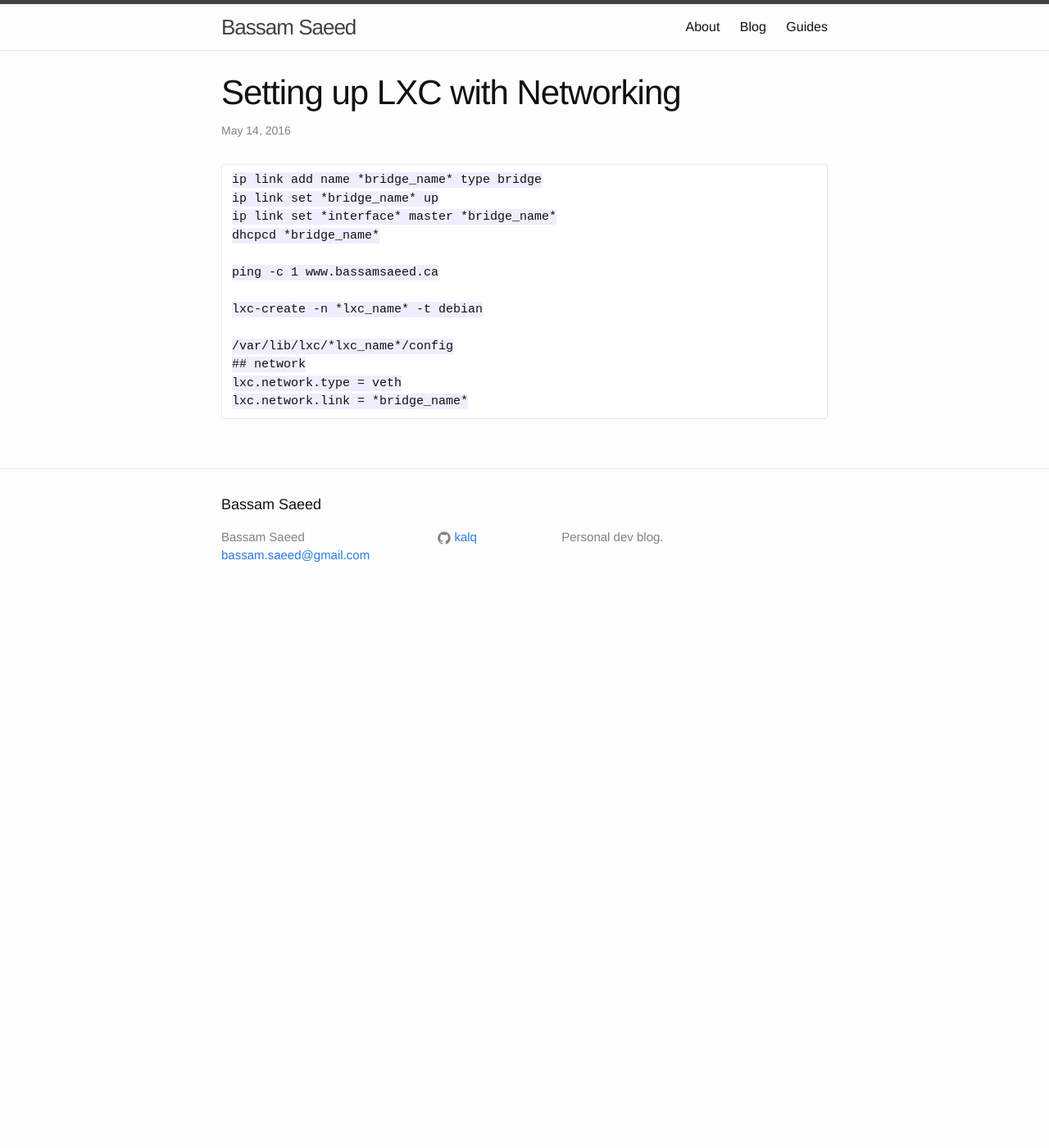
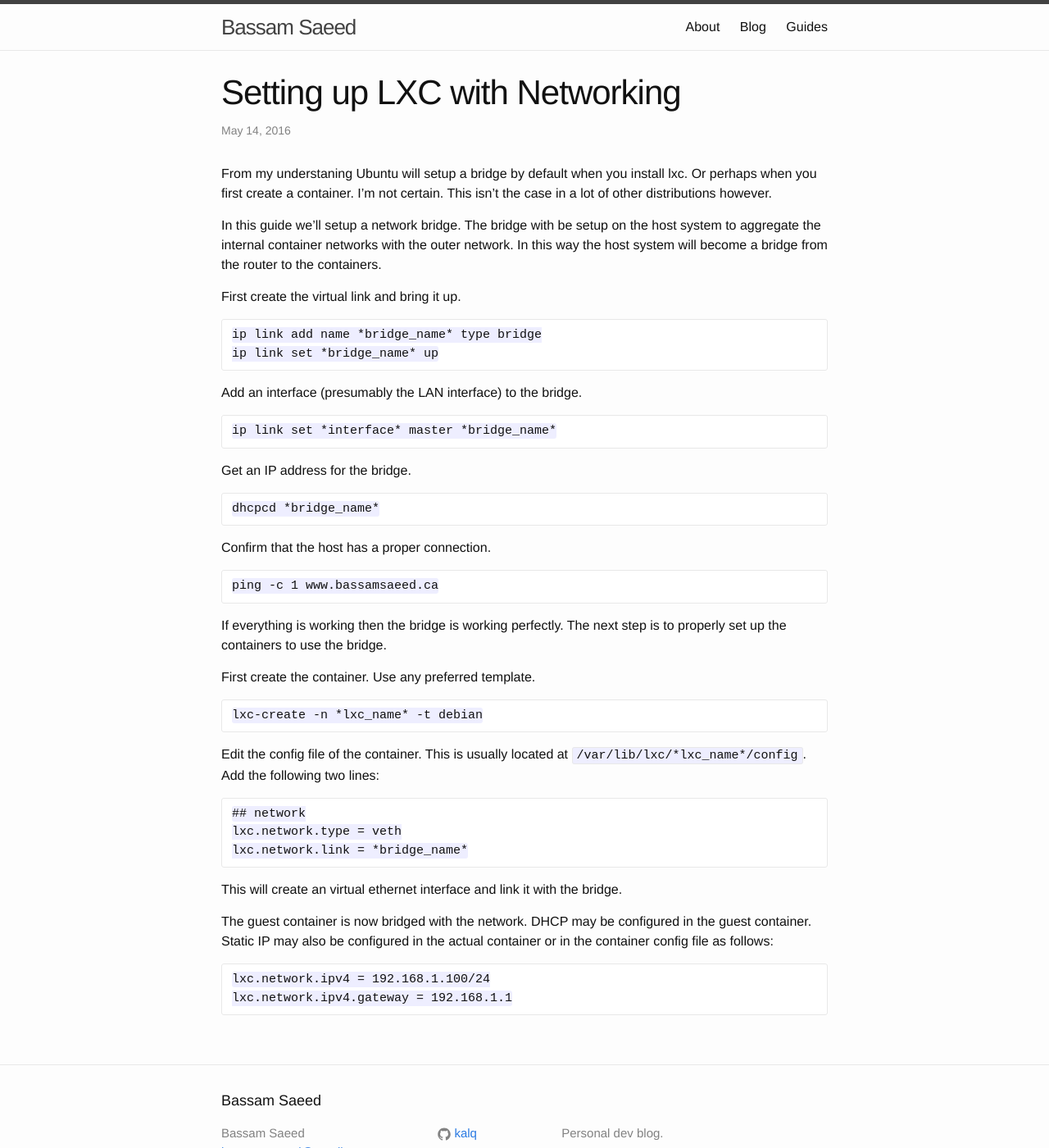
Before and after one commit to Basrandir/basrandir.github.io, a Jekyll site: the page built from _posts/2016-05-14-lxc-container-networking.md, in a window 1280 px wide and 1400 px high. Shown: the whole window at 82% size. Built offline with Jekyll 4.4.1, drawn with Linux system fonts in a browser that asks for light colours.

Commit message:
Finished the actual writing

```diff
--- a/_posts/2016-05-14-lxc-container-networking.md
+++ b/_posts/2016-05-14-lxc-container-networking.md
@@ -4,16 +4,42 @@ title: Setting up LXC with Networking
 category: guide
 tags: how-to, lxc, networking
 ---
+From my understaning Ubuntu will setup a bridge by default when you install lxc. Or perhaps when you first create a container. I'm not certain. This isn't the case in a lot of other distributions however.
+
+In this guide we'll setup a network bridge. The bridge with be setup on the host system to aggregate the internal container networks with the outer network. In this way the host system will become a bridge from the router to the containers.
+
+First create the virtual link and bring it up.
+
     ip link add name *bridge_name* type bridge
     ip link set *bridge_name* up
+
+Add an interface (presumably the LAN interface) to the bridge.
+
     ip link set *interface* master *bridge_name*
+
+Get an IP address for the bridge.
+
     dhcpcd *bridge_name*
+
+Confirm that the host has a proper connection.
 
     ping -c 1 www.bassamsaeed.ca
 
+If everything is working then the bridge is working perfectly. The next step is to properly set up the containers to use the bridge.
+
+First create the container. Use any preferred template.
+
     lxc-create -n *lxc_name* -t debian
 
-    /var/lib/lxc/*lxc_name*/config
+Edit the config file of the container. This is usually located at `/var/lib/lxc/*lxc_name*/config`. Add the following two lines:
+
     ## network
     lxc.network.type = veth
     lxc.network.link = *bridge_name*
+
+This will create an virtual ethernet interface and link it with the bridge.
+
+The guest container is now bridged with the network. DHCP may be configured in the guest container. Static IP may also be configured in the actual container or in the container config file as follows:
+
+    lxc.network.ipv4 = 192.168.1.100/24
+    lxc.network.ipv4.gateway = 192.168.1.1
```
